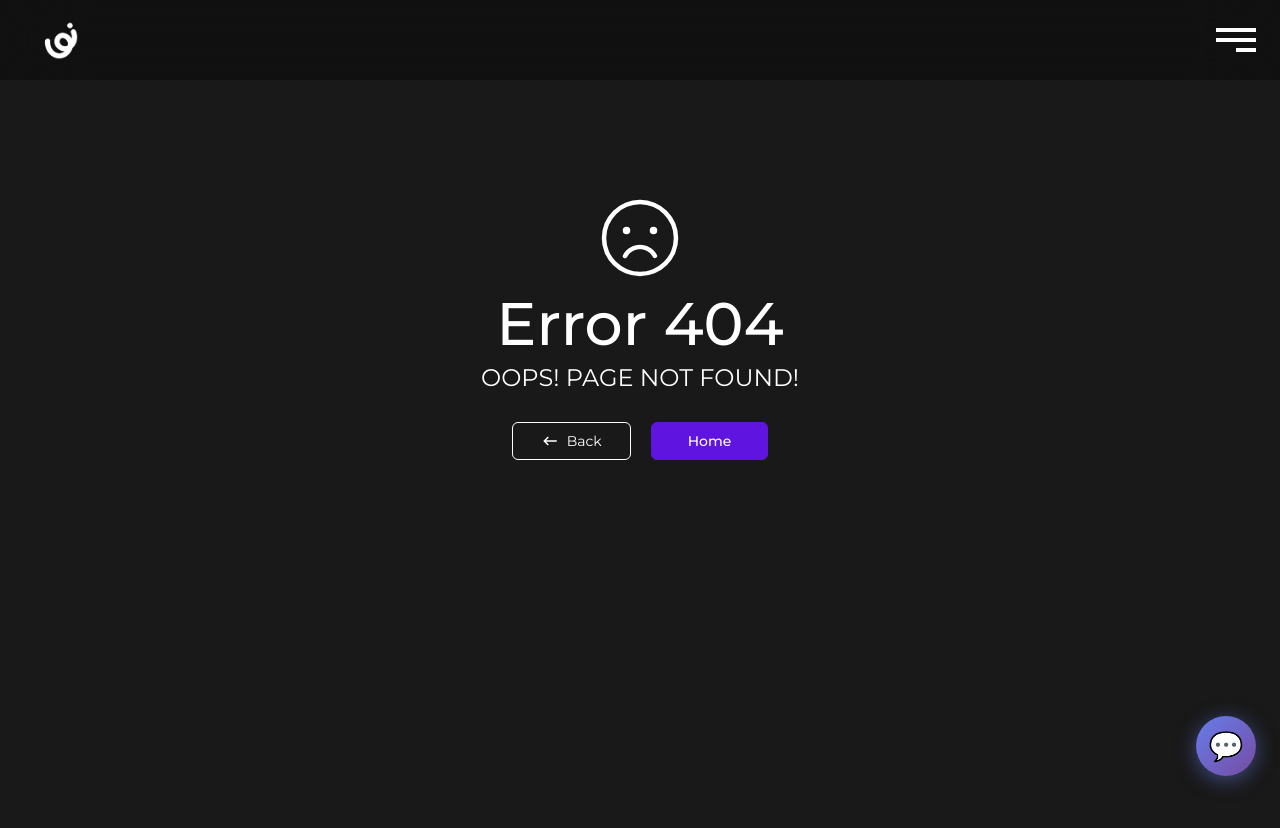
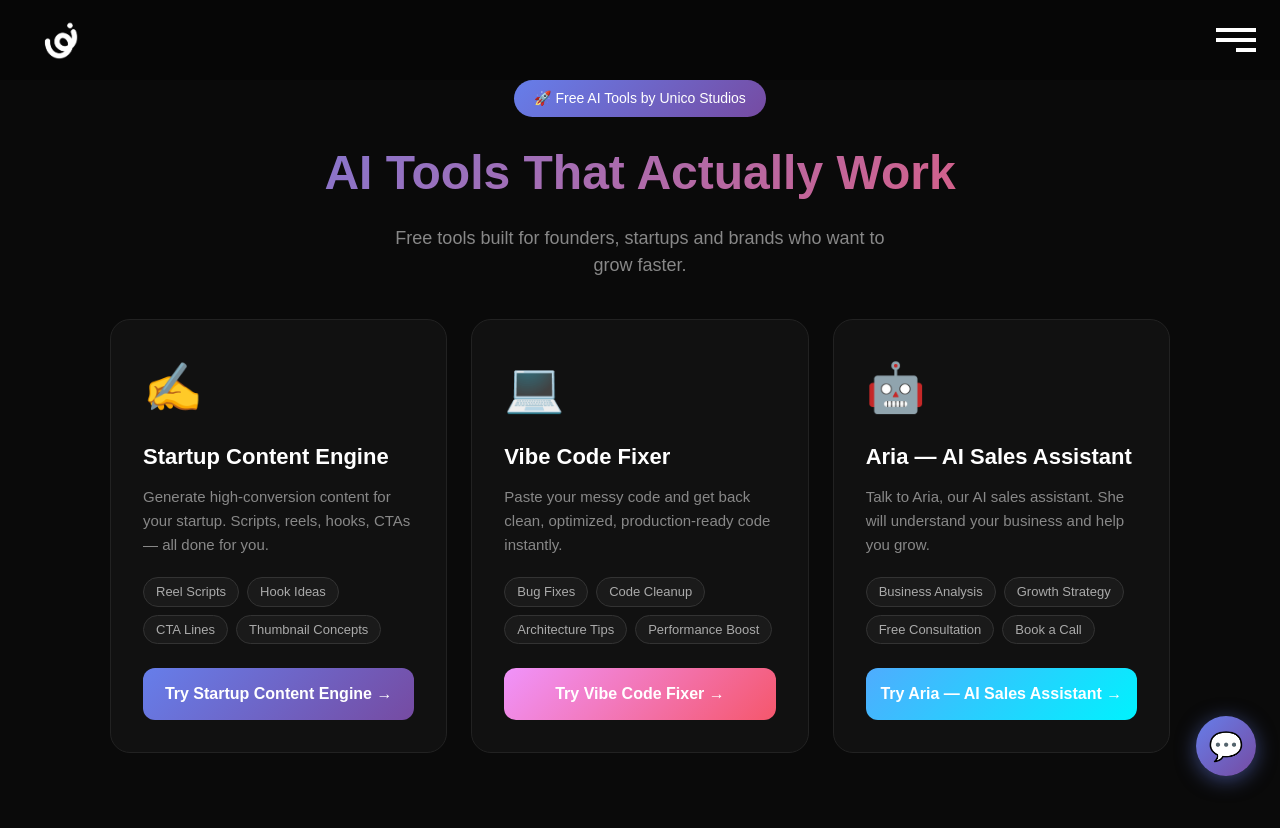
Before and after one commit to Unicostudios/UnicoLatest, a Next.js app: page /tools in a window 1280 px wide. Before the commit this address had no page. Shown: the top 828 px of the page. Before the commit the page ends 800 px from the top, so only its background shows below. Built offline with nearby package versions, Linux system fonts and the light colour scheme.

Commit message:
Add ToolsPage component with AI tools listing

```diff
--- /dev/null
+++ b/src/app/tools/page.jsx
@@ -0,0 +1,276 @@
+"use client";
+import { useState } from "react";
+import ToolChat from "../components/ToolChat";
+
+const tools = [
+  {
+    id: "content",
+    name: "Startup Content Engine",
+    emoji: "✍️",
+    description: "Generate high-conversion content for your startup. Scripts, reels, hooks, CTAs — all done for you.",
+    color: "#667eea",
+    gradient: "linear-gradient(135deg, #667eea 0%, #764ba2 100%)",
+    features: ["Reel Scripts", "Hook Ideas", "CTA Lines", "Thumbnail Concepts"],
+  },
+  {
+    id: "code",
+    name: "Vibe Code Fixer",
+    emoji: "💻",
+    description: "Paste your messy code and get back clean, optimized, production-ready code instantly.",
+    color: "#f093fb",
+    gradient: "linear-gradient(135deg, #f093fb 0%, #f5576c 100%)",
+    features: ["Bug Fixes", "Code Cleanup", "Architecture Tips", "Performance Boost"],
+  },
+  {
+    id: "sales",
+    name: "Aria — AI Sales Assistant",
+    emoji: "🤖",
+    description: "Talk to Aria, our AI sales assistant. She will understand your business and help you grow.",
+    color: "#4facfe",
+    gradient: "linear-gradient(135deg, #4facfe 0%, #00f2fe 100%)",
+    features: ["Business Analysis", "Growth Strategy", "Free Consultation", "Book a Call"],
+  },
+];
+
+export default function ToolsPage() {
+  const [selectedTool, setSelectedTool] = useState(null);
+  const [email, setEmail] = useState("");
+  const [emailSubmitted, setEmailSubmitted] = useState(false);
+  const [loading, setLoading] = useState(false);
+  const [pendingTool, setPendingTool] = useState(null);
+
+  const handleToolClick = (tool) => {
+    if (emailSubmitted) {
+      setSelectedTool(tool);
+    } else {
+      setPendingTool(tool);
+    }
+  };
+
+  const handleEmailSubmit = async () => {
+    if (!email || !email.includes("@")) return;
+    setLoading(true);
+
+    try {
+      await fetch("/api/leads", {
+        method: "POST",
+        headers: { "Content-Type": "application/json" },
+        body: JSON.stringify({ email, tool: pendingTool?.name || "Tools Page" }),
+      });
+
+      setEmailSubmitted(true);
+      setSelectedTool(pendingTool);
+    } catch (error) {
+      console.error(error);
+    }
+
+    setLoading(false);
+  };
+
+  if (selectedTool) {
+    return (
+      <ToolChat
+        tool={selectedTool}
+        email={email}
+        onBack={() => setSelectedTool(null)}
+      />
+    );
+  }
+
+  return (
+    <div style={{
+      minHeight: "100vh",
+      background: "#0a0a0a",
+      color: "white",
+      fontFamily: "sans-serif",
+    }}>
+      {/* Header */}
+      <div style={{
+        textAlign: "center",
+        padding: "80px 20px 40px",
+      }}>
+        <div style={{
+          display: "inline-block",
+          background: "linear-gradient(135deg, #667eea 0%, #764ba2 100%)",
+          borderRadius: "50px",
+          padding: "8px 20px",
+          fontSize: "14px",
+          marginBottom: "20px",
+        }}>
+          🚀 Free AI Tools by Unico Studios
+        </div>
+        <h1 style={{
+          fontSize: "48px",
+          fontWeight: "800",
+          margin: "0 0 16px",
+          background: "linear-gradient(135deg, #667eea 0%, #f5576c 100%)",
+          WebkitBackgroundClip: "text",
+          WebkitTextFillColor: "transparent",
+        }}>
+          AI Tools That Actually Work
+        </h1>
+        <p style={{
+          fontSize: "18px",
+          color: "#888",
+          maxWidth: "500px",
+          margin: "0 auto",
+        }}>
+          Free tools built for founders, startups and brands who want to grow faster.
+        </p>
+      </div>
+
+      {/* Tools Grid */}
+      <div style={{
+        display: "grid",
+        gridTemplateColumns: "repeat(auto-fit, minmax(300px, 1fr))",
+        gap: "24px",
+        maxWidth: "1100px",
+        margin: "0 auto",
+        padding: "0 20px 80px",
+      }}>
+        {tools.map((tool) => (
+          <div
+            key={tool.id}
+            onClick={() => handleToolClick(tool)}
+            style={{
+              background: "#111",
+              border: "1px solid #222",
+              borderRadius: "20px",
+              padding: "32px",
+              cursor: "pointer",
+              transition: "transform 0.2s, border-color 0.2s",
+            }}
+            onMouseEnter={(e) => {
+              e.currentTarget.style.transform = "translateY(-4px)";
+              e.currentTarget.style.borderColor = tool.color;
+            }}
+            onMouseLeave={(e) => {
+              e.currentTarget.style.transform = "translateY(0)";
+              e.currentTarget.style.borderColor = "#222";
+            }}
+          >
+            <div style={{ fontSize: "48px", marginBottom: "16px" }}>{tool.emoji}</div>
+            <h2 style={{ fontSize: "22px", fontWeight: "700", marginBottom: "12px" }}>
+              {tool.name}
+            </h2>
+            <p style={{ color: "#888", fontSize: "15px", lineHeight: "1.6", marginBottom: "20px" }}>
+              {tool.description}
+            </p>
+            <div style={{ display: "flex", flexWrap: "wrap", gap: "8px", marginBottom: "24px" }}>
+              {tool.features.map((f) => (
+                <span key={f} style={{
+                  background: "#1a1a1a",
+                  border: "1px solid #333",
+                  borderRadius: "20px",
+                  padding: "4px 12px",
+                  fontSize: "13px",
+                  color: "#aaa",
+                }}>
+                  {f}
+                </span>
+              ))}
+            </div>
+            <button style={{
+              width: "100%",
+              padding: "14px",
+              background: tool.gradient,
+              border: "none",
+              borderRadius: "12px",
+              color: "white",
+              fontSize: "16px",
+              fontWeight: "600",
+              cursor: "pointer",
+            }}>
+              Try {tool.name} →
+            </button>
+          </div>
+        ))}
+      </div>
+
+      {/* Email Gate Modal */}
+      {pendingTool && !emailSubmitted && (
+        <div style={{
+          position: "fixed",
+          inset: 0,
+          background: "rgba(0,0,0,0.8)",
+          display: "flex",
+          alignItems: "center",
+          justifyContent: "center",
+          zIndex: 1000,
+          padding: "20px",
+        }}>
+          <div style={{
+            background: "#111",
+            border: "1px solid #333",
+            borderRadius: "24px",
+            padding: "40px",
+            maxWidth: "440px",
+            width: "100%",
+            textAlign: "center",
+          }}>
+            <div style={{ fontSize: "48px", marginBottom: "16px" }}>{pendingTool.emoji}</div>
+            <h2 style={{ fontSize: "24px", fontWeight: "700", marginBottom: "12px" }}>
+              Get Free Access
+            </h2>
+            <p style={{ color: "#888", marginBottom: "24px", lineHeight: "1.6" }}>
+              Enter your email to unlock <strong style={{ color: "white" }}>{pendingTool.name}</strong> and all other AI tools — completely free.
+            </p>
+            <input
+              type="email"
+              value={email}
+              onChange={(e) => setEmail(e.target.value)}
+              onKeyPress={(e) => e.key === "Enter" && handleEmailSubmit()}
+              placeholder="Enter your email address"
+              style={{
+                width: "100%",
+                padding: "14px 16px",
+                background: "#1a1a1a",
+                border: "1px solid #333",
+                borderRadius: "12px",
+                color: "white",
+                fontSize: "16px",
+                marginBottom: "12px",
+                boxSizing: "border-box",
+                outline: "none",
+              }}
+            />
+            <button
+              onClick={handleEmailSubmit}
+              disabled={loading}
+              style={{
+                width: "100%",
+                padding: "14px",
+                background: pendingTool.gradient,
+                border: "none",
+                borderRadius: "12px",
+                color: "white",
+                fontSize: "16px",
+                fontWeight: "600",
+                cursor: "pointer",
+                marginBottom: "12px",
+              }}
+            >
+              {loading ? "Getting access..." : "Get Free Access →"}
+            </button>
+            <p style={{ color: "#555", fontSize: "13px" }}>
+              No spam. No credit card. Just free tools.
+            </p>
+            <button
+              onClick={() => setPendingTool(null)}
+              style={{
+                background: "none",
+                border: "none",
+                color: "#555",
+                cursor: "pointer",
+                marginTop: "8px",
+                fontSize: "14px",
+              }}
+            >
+              Cancel
+            </button>
+          </div>
+        </div>
+      )}
+    </div>
+  );
+}
```
